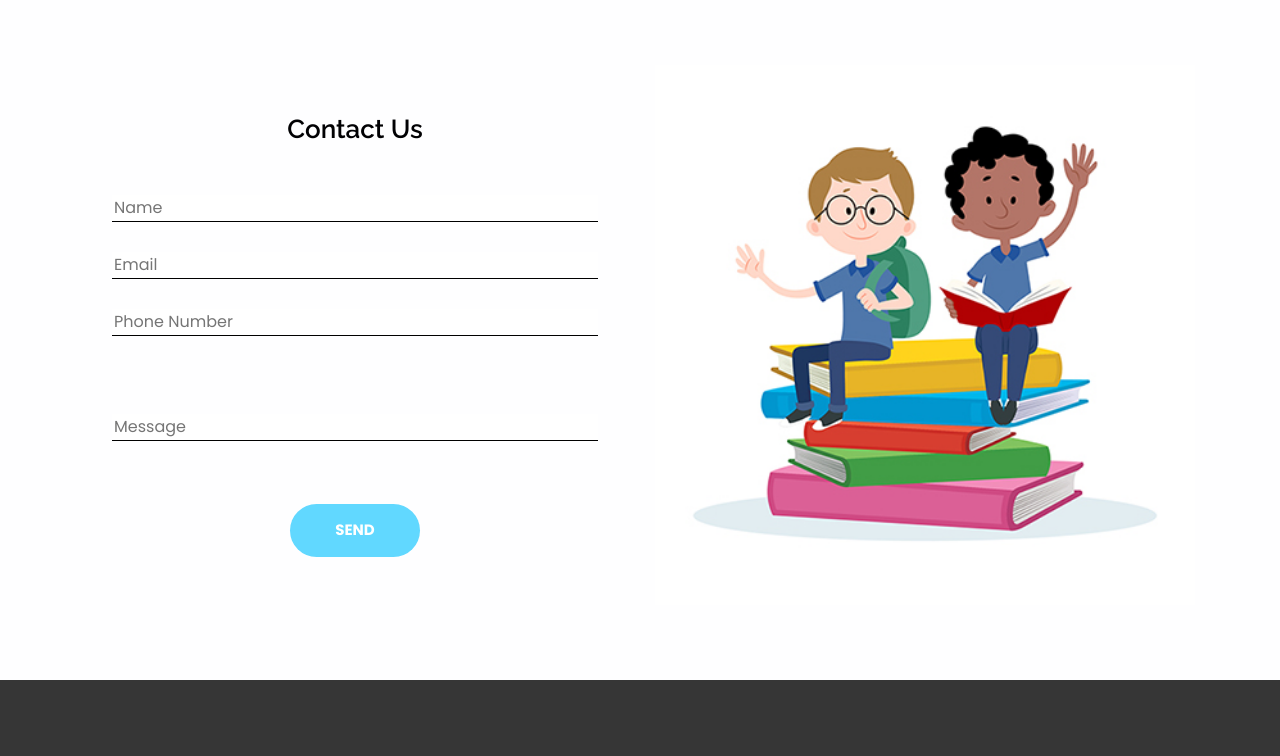
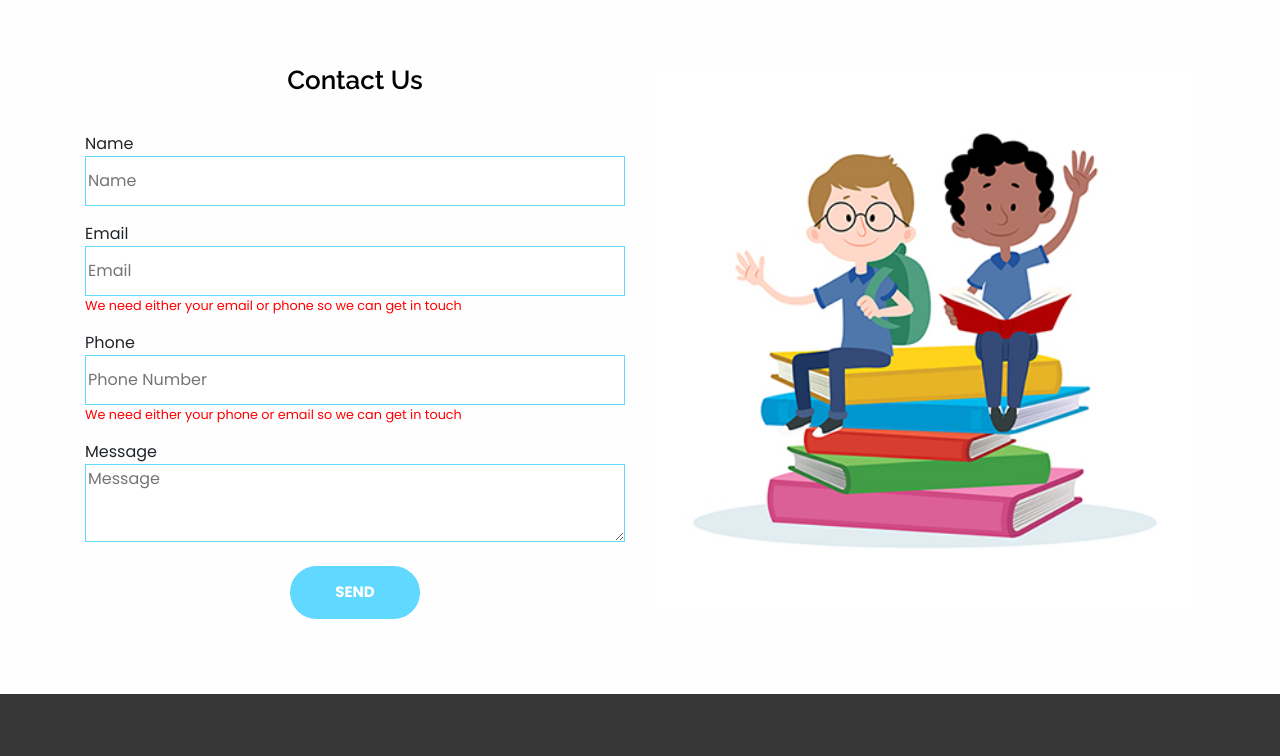
Before and after one commit to legacy-learners/legacy-learners.github.io, a React (Vite) app: page / in a window 1280 px wide. Shown: the part 4740-5496 px from the top of the page. Built offline with nearby package versions, Linux system fonts and the light colour scheme; no server answers.

Commit message:
test form

```diff
--- a/package.json
+++ b/package.json
@@ -11,10 +11,13 @@
   },
   "dependencies": {
     "@contentful/rich-text-html-renderer": "^16.1.2",
+    "@react-email/render": "^0.0.7",
+    "@sendgrid/mail": "^7.7.0",
     "contentful": "^10.6.0",
     "react": "^18.2.0",
     "react-contentful": "^2.0.31",
-    "react-dom": "^18.2.0"
+    "react-dom": "^18.2.0",
+    "react-hook-form": "^7.46.2"
   },
   "devDependencies": {
     "@types/node": "^20.7.2",
--- a/src/components/Contact.tsx
+++ b/src/components/Contact.tsx
@@ -1,5 +1,75 @@
 import students from "../assets/students.jpg";
-export const Contact = () => (
+import { useForm } from "react-hook-form";
+
+type Inputs = {
+  name: string;
+  email: string;
+  tel: string;
+  message: string;
+};
+
+export const Contact = () => {
+  const {
+    register,
+    handleSubmit,
+    getValues,
+    formState: { errors },
+  } = useForm<Inputs>({
+    defaultValues: {
+      name: "",
+      email: "",
+      tel: "",
+      message: "",
+    },
+  });
+
+  const handleForm = (data: Inputs) => {
+    console.log({ data });
+    const sendGridApiKey =
+      "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";
+
+    fetch("https://api.sendgrid.com/v3/mail/send", {
+      method: "POST",
+      headers: {
+        Authorization: `Bearer ${sendGridApiKey}`,
+        "Content-Type": "application/json",
+      },
+      body: JSON.stringify({
+        personalizations: [
+          {
+            to: [{ email: "vitorboccio@gmail.com" }],
+            subject: "Contact via LL Website",
+          },
+        ],
+        from: { email: "contact@legacylearners.ca" },
+        content: [
+          {
+            type: "text/plain",
+            value: `
+            <strong>Name:<strong> ${data.name} <br />
+            <strong>Email:</strong> ${data.email} <br />
+            <strong>Phone:</strong> ${data.tel} <br />
+            <strong>Message:</strong> ${data.message} <br />
+            `,
+          },
+        ],
+      }),
+    })
+      .then((response) => {
+        if (response.ok) {
+          console.log("Email sent successfully");
+        } else {
+          console.error("Error sending email");
+        }
+      })
+      .catch((error) => {
+        console.error("Error sending email", error);
+      });
+  };
+
+  const allVales = getValues();
+
+  return (
     <section className="contact_section" id="contact">
       <div className="container">
         <div className="row">
@@ -7,34 +77,80 @@ export const Contact = () => (
             <div className="d-flex justify-content-center d-md-block">
               <h2>Contact Us</h2>
             </div>
-          <form action="">
+            <form onSubmit={handleSubmit(handleForm)}>
               <div className="contact_form-container">
-              <div>
-                <div>
-                  <input type="text" placeholder="Name" />
+                <div className="holder">
+                  <label htmlFor="name">Name</label>
+                  <input
+                    id="name"
+                    type="text"
+                    placeholder="Name"
+                    {...register("name", { required: "Name is required" })}
+                  />
+                  <small className="error">
+                    {errors.name ? "Name is required" : null}
+                  </small>
                 </div>
-                <div>
-                  <input type="email" placeholder="Email" />
+                <div className="holder">
+                  <label htmlFor="email">Email</label>
+                  <input
+                    type="email"
+                    id="email"
+                    placeholder="Email"
+                    {...register("email", {
+                      required: !allVales.email && !allVales.tel ? true : false,
+                    })}
+                  />
+                  <small className="error">
+                    {!allVales.email && !allVales.tel
+                      ? "We need either your email or phone so we can get in touch"
+                      : null}
+                  </small>
                 </div>
-                <div>
-                  <input type="tel" placeholder="Phone Number" />
+                <div className="holder">
+                  <label htmlFor="tel">Phone</label>
+                  <input
+                    type="tel"
+                    placeholder="Phone Number"
+                    {...register("tel", {
+                      required: !allVales.email && !allVales.tel ? true : false,
+                    })}
+                  />
+                  <small className="error">
+                    {!allVales.email && !allVales.tel
+                      ? "We need either your phone or email so we can get in touch"
+                      : null}
+                  </small>
                 </div>
-                <div className="mt-5">
-                  <input type="text" placeholder="Message" />
+                <div className="holder">
+                  <label htmlFor="message">Message</label>
+                  <textarea
+                    placeholder="Message"
+                    rows={3}
+                    cols={50}
+                    id="message"
+                    {...register("message", { required: true })}
+                  />
+                  <small className="error">
+                    {errors.message ? "Message is required" : null}
+                  </small>
                 </div>
-                <div className="mt-5">
+                <div className="mt-4">
                   <button type="submit"> send</button>
-                </div>
                 </div>
               </div>
             </form>
           </div>
           <div className="col-md-6">
             <div className="contact_img-box">
-            <img src={students} alt="students green esmerald pencil and pen" />
+              <img
+                src={students}
+                alt="students green esmerald pencil and pen"
+              />
             </div>
           </div>
         </div>
       </div>
     </section>
   );
+};
--- a/src/index.css
+++ b/src/index.css
@@ -91,12 +91,34 @@ button:focus-visible {
   align-items: center;
 }
 
-.contact_section input {
-  border: none;
+.contact_form-container .holder {
+  display: flex;
+  flex-wrap: wrap;
+  margin-bottom: 1em;
+}
+
+.contact_form-container .holder label {
+  margin-bottom: 0;
+}
+
+.contact_form-container .holder small.error {
+  color: red;
+}
+
+.contact_form-container input,
+.contact_form-container textarea {
+  background: white;
+  border: 1px solid var(--main-color);
+  border-radius: 0;
+  color: black;
+  min-height: 50px;
+  width: 100%;
+
   outline: none;
-  border-bottom: 1px solid #000;
-  width: 90%;
-  margin: 15px 0;
+}
+.contact_form-container input:focus,
+.contact_form-container textarea:focus {
+  border: 3px solid var(--main-color);
 }
 
 .contact_form-container button {
```
Also changed, not shown: 1 other file (tests, documents, lock files or other folders). Lines whose indentation alone changed are shown as unchanged.
